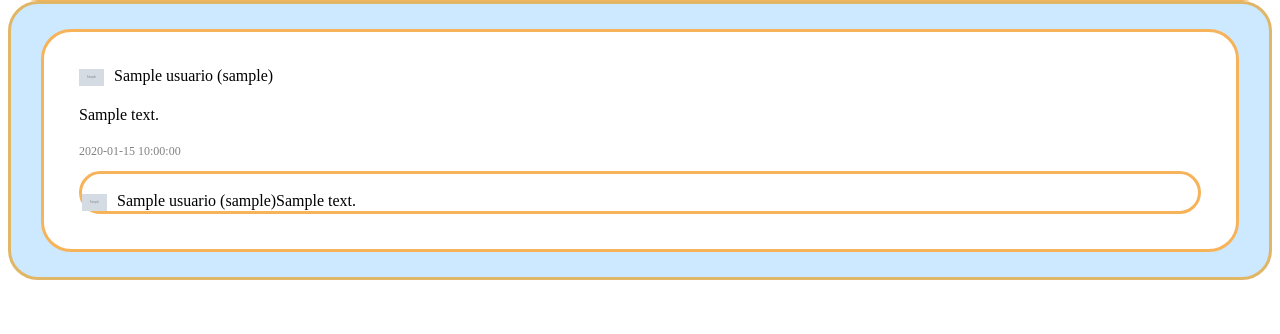
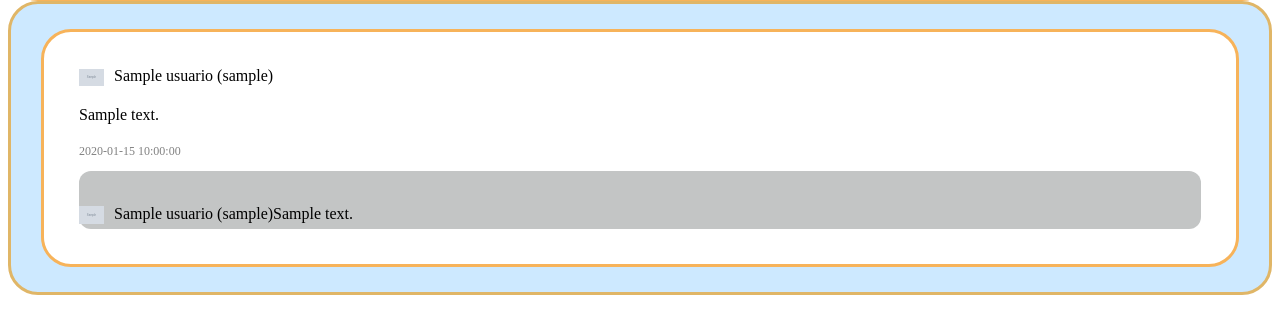
Before and after one commit to caioviniciusrolins1213/Trabalho-de-DW, a PHP site: page /FeedPersonalizado/feed.php in a window 1280 px wide. Shown: the part 267-601 px from the top of the page. Run offline with PHP 8.4, Linux system fonts and the light colour scheme; the visitor is signed in with stand-in values (Sample User, id 1); tables that the repository leaves empty hold one stand-in row (values such as "Sample post"); grey boxes marked "Sample" are stand-in pictures; data that the repository does not hold is empty.

Commit message:
arrumando um pouco o comentario

```diff
--- a/codigo/FeedPersonalizado/css.css
+++ b/codigo/FeedPersonalizado/css.css
@@ -68,3 +68,10 @@ vertical-align: middle;
             color: gray;
             font-size: 12px;
     }
+
+    .postagem > div {
+        background-color: #c3c5c5;
+        border: none;
+        border-radius: 12px;
+        line-height: 1.8;
+    }
```
